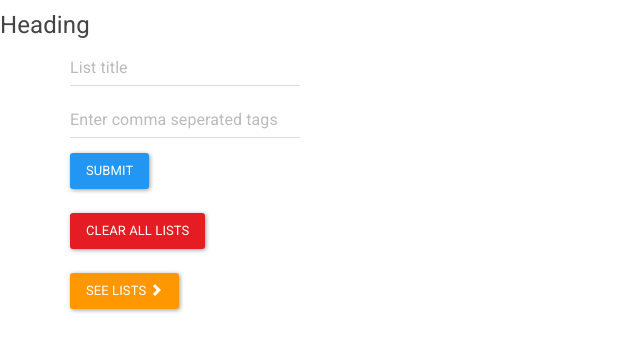
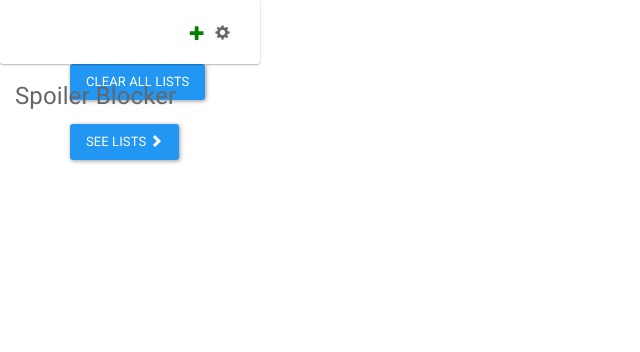
Before and after one commit to kabirgh/spoiler-blocker, a browser extension: page chrome/panel.html in a window 1280 px wide. Shown: the whole page, without its empty margins (0-640 px from the left). Drawn offline with Linux system fonts and the light colour scheme.

Commit message:
Control new list form with + button

```diff
--- a/chrome/panel-script.js
+++ b/chrome/panel-script.js
@@ -4,16 +4,18 @@
 	$scope.titleString = "";
 	$scope.tagString = "";
 
-	// Form : [
-	//         {
-	//          list: {title:__, tags:[__,__]} ,
+	// Form : {
+	//         title: {
+	//          list: {tags:[__,__]} ,
 	//          display: true|false
 	//         }
-	//        ]
+	//        }
 	$scope.allTags = [];
 
 	// Display all the list titles
 	$scope.displayTitles = false;
+	// Display form for new lists
+	$scope.showNewForm = false;
 
 	chrome.storage.sync.get("allTags", function(listObj) {
 		if (listObj.allTags != null) {
--- a/chrome/panel.html
+++ b/chrome/panel.html
@@ -6,12 +6,19 @@
 	<script src="jquery.js"></script>
 	<script src="angular.min.js"></script>
 	<script src="panel-script.js"></script>
-	<h4>
-		Heading
-	</h4>
 </head>
-<body ng-app = "panelApp">
-	<div class="container" ng-controller = "panelController">
+<body ng-app = "panelApp" ng-controller = "panelController">
+	<nav class="navbar navbar-default" id="navbar" style="width:260px; height: 30px; margin: 0px">
+		<div class="container-fluid" style="height: 64px">
+	    <!-- Brand and toggle get grouped for better mobile display -->
+	    <div class="navbar-header" style="height: 64px">
+				<span class="glyphicon glyphicon-cog" style="line-height:64px; float:right; font-size: 15px; padding-right: 15px"></span>
+				<span class="glyphicon glyphicon-plus" style="line-height:64px; float:right; font-size: 15px; padding-right: 10px; color: green" ng-click="showNewForm = !showNewForm; console.log(showNewForm)"></span>
+	      <p class="navbar-brand" href="#">Spoiler Blocker</p>
+	    </div>
+		</div>
+	</nav>
+	<div class="container" ng-show="showNewForm">
 		<form role="form" ng-submit="getInput()">
 		  <div class="form-group">
 		    <input type="text" class="form-control input-txt" placeholder="List title" ng-model="titleString"></input>
@@ -21,10 +28,12 @@
 		  </div>
 		  <button type="submit" class="btn btn-primary">Submit</button>
 		</form>
+	</div>
+	<hr ng-show="showNewForm">
+	<div class="container">
+		<button type="button" class="btn btn-primary panel-btn" ng-click="clearAll()">Clear All Lists</button>
 		<br>
-		<button type="button" class="btn btn-danger panel-btn" ng-click="clearAll()">Clear All Lists</button>
-		<br>
-		<button type="button" class="btn btn-warning panel-btn" ng-click="displayTitles = !displayTitles">
+		<button type="button" class="btn btn-primary panel-btn" ng-click="displayTitles = !displayTitles">
 			See Lists
 			<span class="glyphicon glyphicon-chevron-right" ng-show="!displayTitles"></span>
 			<span class="glyphicon glyphicon-chevron-down" ng-show="displayTitles"></span>
```
